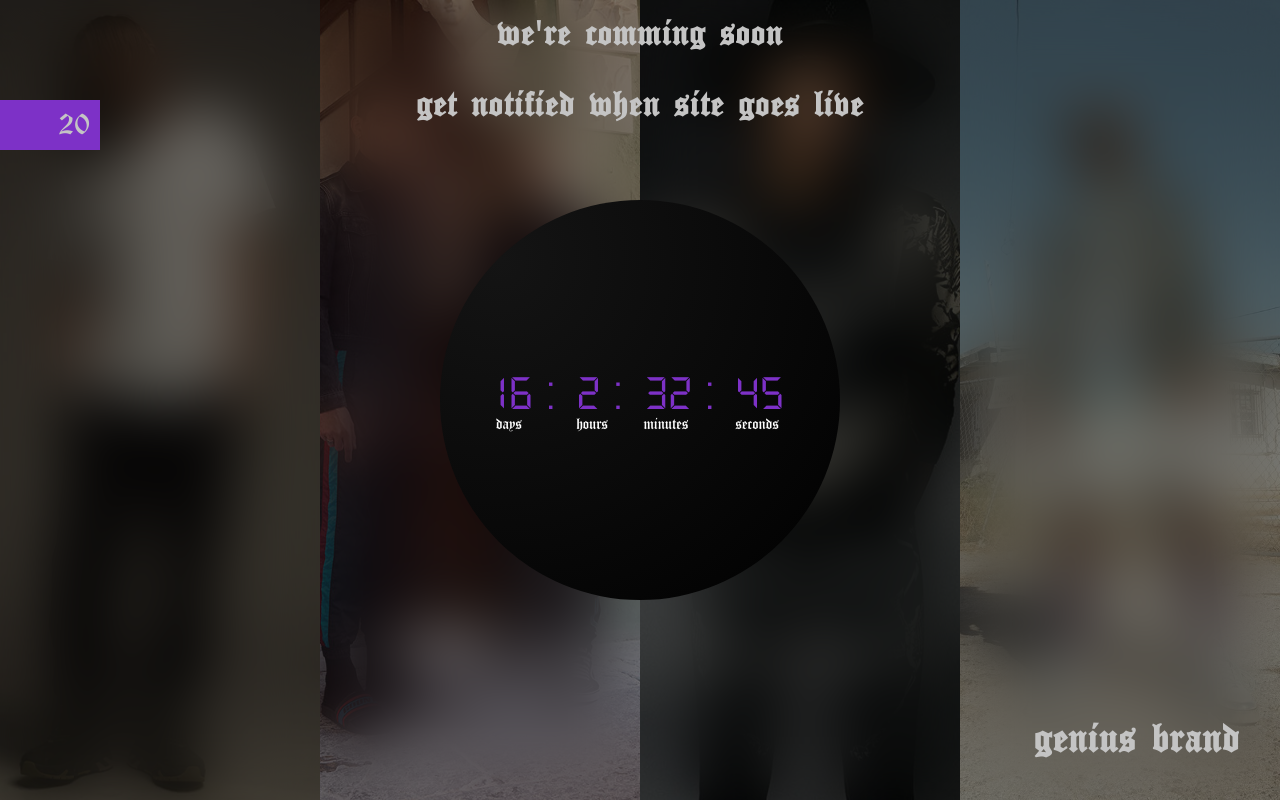
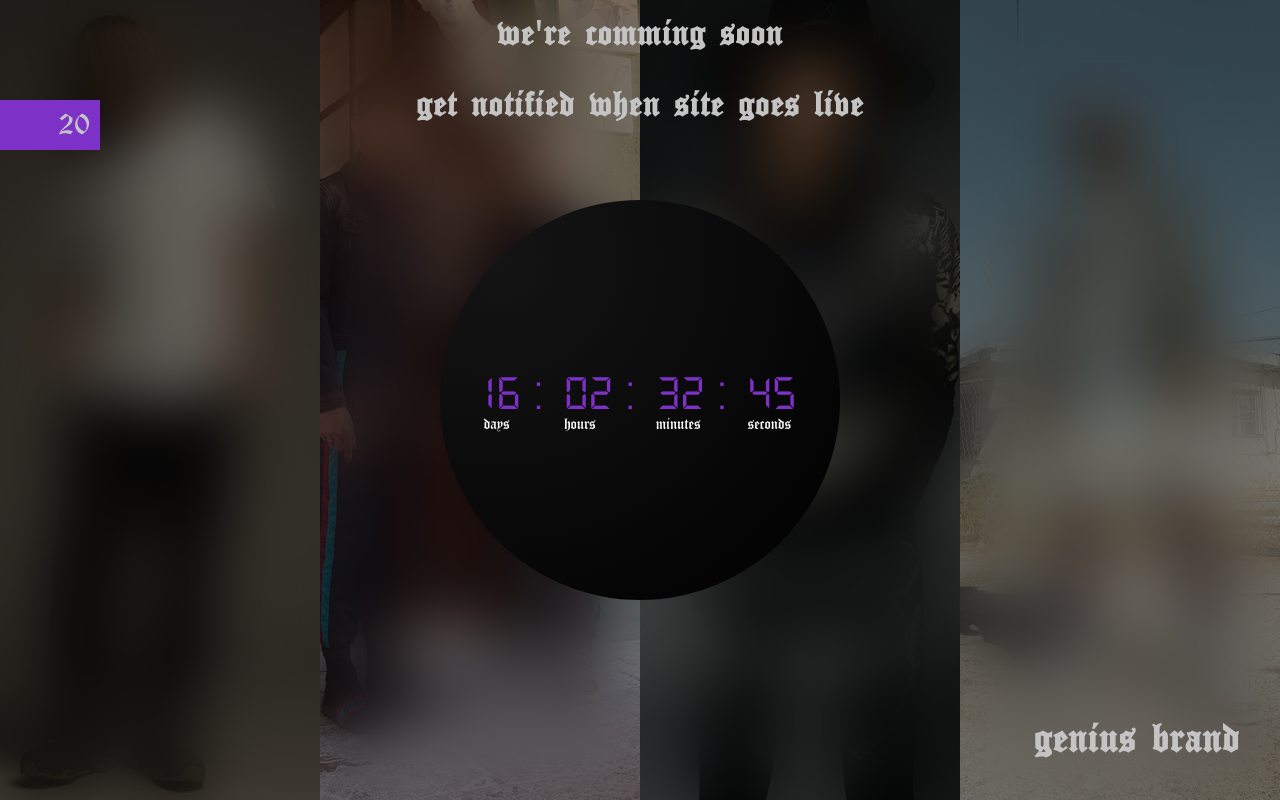
Before and after one commit to walidnemri/genius-brand, a React (Create React App) app in the folder genius-frontend/: page / in a window 1280 px wide. Built offline with nearby package versions, Linux system fonts and the light colour scheme.

Commit message:
timer format

```diff
--- a/genius-frontend/src/components/blackSphere/Timer.js
+++ b/genius-frontend/src/components/blackSphere/Timer.js
@@ -5,7 +5,7 @@ const Timer = () => {
     let year = new Date().getFullYear();
     const difference = +new Date(`${year}-12-24T11:25:00`) - +new Date();
     let timeLeft = {};
-
+    //console.log(Math.floor((difference / 1000) % 60))
     if (difference > 0) {
       timeLeft = {
         days: Math.floor(difference / (1000 * 60 * 60 * 24)),
@@ -29,13 +29,13 @@ const Timer = () => {
   const timerComponents = [];
 
   Object.keys(timeLeft).forEach((interval, i) => {
-    if (!timeLeft[interval]) {
-      return;
-    }
-
+    // if (!timeLeft[interval]) {
+    //   return;
+    // }
+    console.log()
     timerComponents.push(
       <div className="Timer_interval_container">
-        <span className="Timer_digit_time">{timeLeft[interval]} {Object.keys(timeLeft).length - 1 === i ? '':':'}</span>
+        <span className="Timer_digit_time">{timeLeft[interval] < 10  && timeLeft[interval] > 0 ? '0':''}{timeLeft[interval] === 0 ? '00': timeLeft[interval]} {Object.keys(timeLeft).length - 1 === i ? '':':'}</span>
         <span className="Timer_unit"> {interval} </span>
       </div>
     );
--- a/genius-frontend/src/pages/landing/index.js
+++ b/genius-frontend/src/pages/landing/index.js
@@ -1,10 +1,15 @@
-import React from 'react'
+import React, { useState } from 'react'
 import image from '../../assets/img1.webp'
 import BlackSphere from "../../components/blackSphere";
 import './styles.css'
 
 const Landing = () => {
+	const [showImg1, setShowImg1] = useState(false)
 	console.log(image)
+
+	const showImage = (date) => {
+
+	}
   return(
     <>
       <div className="container">
```
Also changed, not shown: 1 other file (tests, documents, lock files or other folders).
